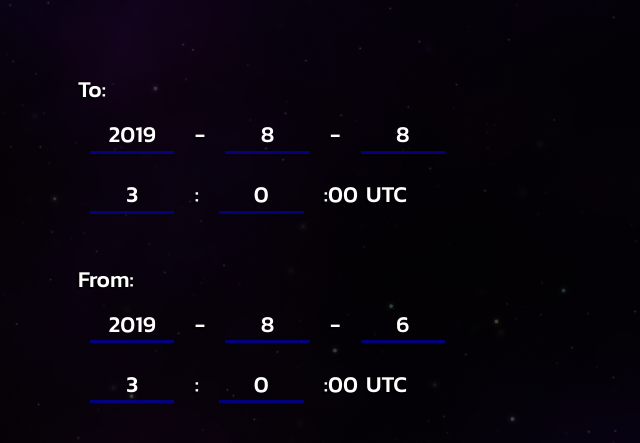
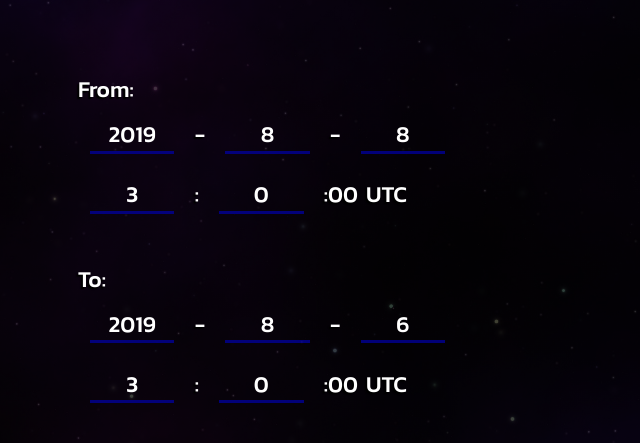
Before and after one commit to PineapplesOfJustice/OVRO-LWA-Data-Access, a plain HTML site: page index.html in a window 1280 px wide. Shown: the part 263-706 px from the top of the page, 2-642 px from the left. Drawn offline with Linux system fonts and the light colour scheme.

Commit message:
Update index.html

```diff
--- a/index.html
+++ b/index.html
@@ -19,14 +19,14 @@
         </center>
         <div class="flexContainer" id="websiteImagery">
             <div class="inputContainer">
-                <p>To: <br>
+                <p>From: <br> <!-- If you are reading this, then yes, I flip the from and to to make it easier to understand on the user side. -->
                     <input type="number" inputmode="decimal" pattern="\d*" min="2019" step="1" placeholder="yyyy" id="toYearInput" oninput="limitInput('toYear', 4)"/> -
                     <input type="number" inputmode="decimal" pattern="\d*" step="1" placeholder="mm" id="toMonthInput" oninput="limitInput('toMonth', 2)"/> -
                     <input type="number" inputmode="decimal" pattern="\d*" step="1" placeholder="dd" id="toDayInput" oninput="limitInput('toDay', 2)"/><br>
                     <input type="number" inputmode="decimal" pattern="\d*" step="1" placeholder="hh" id="toHourInput" oninput="limitInput('toHour', 2)"/> :
                     <input type="number" inputmode="decimal" pattern="\d*" step="1" placeholder="mm" value="0" id="toMinuteInput" oninput="limitInput('toMinute', 2)"/> :00 UTC
                 </p><br><br><br>
-                <p>From: <br>
+                <p>To: <br> <!-- If you are reading this, then yes, I flip the from and to to make it easier to understand on the user side. -->
                     <input type="number" inputmode="decimal" pattern="\d*" min="2019" step="1" placeholder="yyyy" id="fromYearInput" oninput="limitInput('fromYear', 4)"/> -
                     <input type="number" inputmode="decimal" pattern="\d*" step="1" placeholder="mm" id="fromMonthInput" oninput="limitInput('fromMonth', 2)"/> -
                     <input type="number" inputmode="decimal" pattern="\d*" step="1" placeholder="dd" id="fromDayInput" oninput="limitInput('fromDay', 2)"/><br>
```
